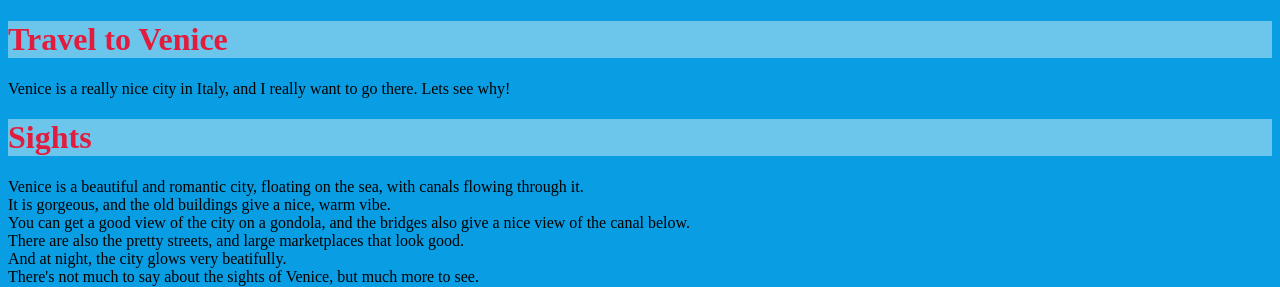
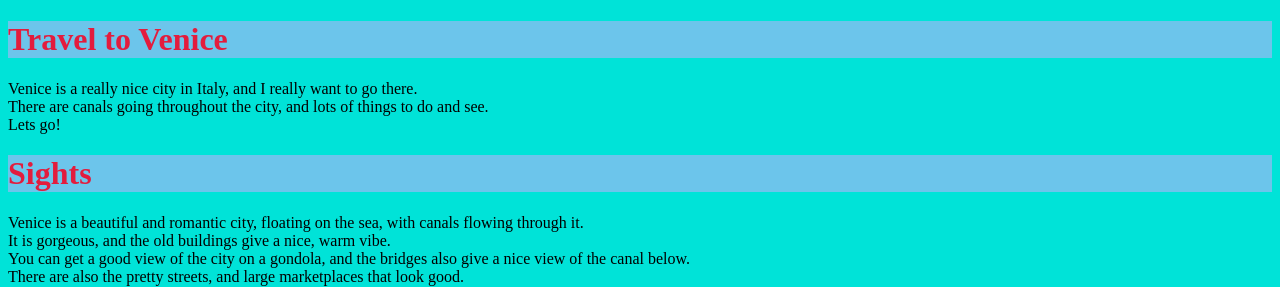
Before and after one commit to GitNodeMaster/GitNodeMaster.github.io, a plain HTML site: page index.html in a window 1280 px wide. Shown: the top 287 px of the page. Drawn offline with Linux system fonts and the light colour scheme.

Commit message:
Update index.html

```diff
--- a/index.html
+++ b/index.html
@@ -8,7 +8,7 @@
         <style>
 
             body{
-                background-color:rgb(9, 158, 227);
+                background-color:rgb(0, 227, 216);
             }
 
             h1{
@@ -22,7 +22,9 @@
 
     <body>
         <h1>Travel to Venice</h1>
-        <p>Venice is a really nice city in Italy, and I really want to go there. Lets see why!</p>
+        <p>Venice is a really nice city in Italy, and I really want to go there. <br>
+         There are canals going throughout the city, and lots of things to do and see.<br>
+         Lets go!</p>
         <h1>Sights</h1>
         <p>Venice is a beautiful and romantic city, floating on the sea, with canals flowing through it. <br>It is gorgeous, and the old buildings
         give a nice, warm vibe. <br>You can get a good view of the city on a gondola, and the bridges also give a nice view of the canal below.
```
